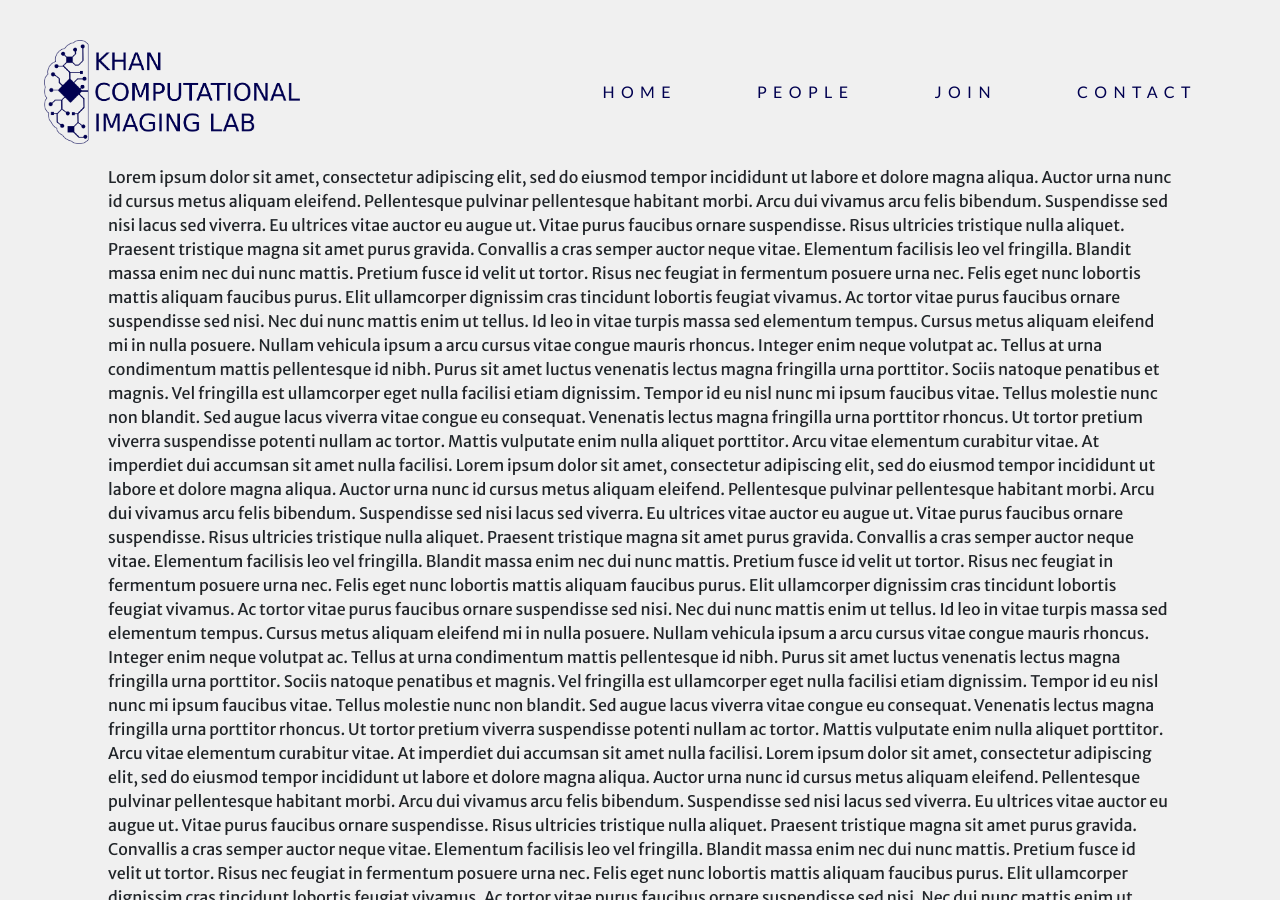
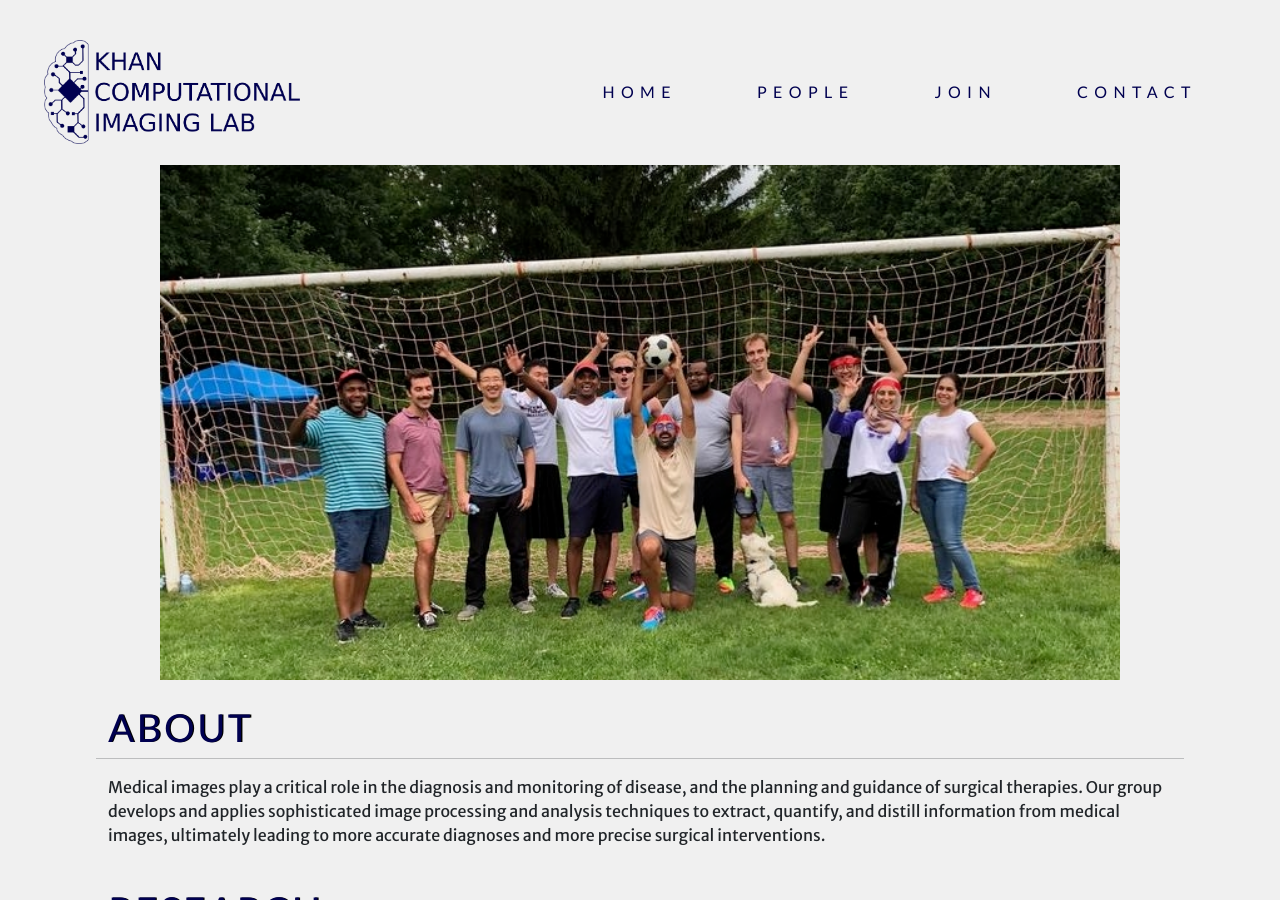
Before and after one commit to khanlab/khanlab.github.io, a Jekyll site: the page built from index.html, in a window 1280 px wide and 900 px high. Built offline with Jekyll 4.4.1, drawn with Linux system fonts in a browser that asks for light colours; nearby versions of some CDN libraries; some of the changed text lies outside the part shown.

Commit message:
save current version of index

```diff
--- a/index.html
+++ b/index.html
@@ -2,15 +2,60 @@
 layout: base
 permalink: /
 title: "HOME |"
+style: /assets/css/index.css
 ---
-Lorem ipsum dolor sit amet, consectetur adipiscing elit, sed do eiusmod tempor incididunt ut labore et dolore magna aliqua. Auctor urna nunc id cursus metus aliquam eleifend. Pellentesque pulvinar pellentesque habitant morbi. Arcu dui vivamus arcu felis bibendum. Suspendisse sed nisi lacus sed viverra. Eu ultrices vitae auctor eu augue ut. Vitae purus faucibus ornare suspendisse. Risus ultricies tristique nulla aliquet. Praesent tristique magna sit amet purus gravida. Convallis a cras semper auctor neque vitae. Elementum facilisis leo vel fringilla. Blandit massa enim nec dui nunc mattis. Pretium fusce id velit ut tortor. Risus nec feugiat in fermentum posuere urna nec. Felis eget nunc lobortis mattis aliquam faucibus purus. Elit ullamcorper dignissim cras tincidunt lobortis feugiat vivamus. Ac tortor vitae purus faucibus ornare suspendisse sed nisi. Nec dui nunc mattis enim ut tellus. Id leo in vitae turpis massa sed elementum tempus. Cursus metus aliquam eleifend mi in nulla posuere.
 
-Nullam vehicula ipsum a arcu cursus vitae congue mauris rhoncus. Integer enim neque volutpat ac. Tellus at urna condimentum mattis pellentesque id nibh. Purus sit amet luctus venenatis lectus magna fringilla urna porttitor. Sociis natoque penatibus et magnis. Vel fringilla est ullamcorper eget nulla facilisi etiam dignissim. Tempor id eu nisl nunc mi ipsum faucibus vitae. Tellus molestie nunc non blandit. Sed augue lacus viverra vitae congue eu consequat. Venenatis lectus magna fringilla urna porttitor rhoncus. Ut tortor pretium viverra suspendisse potenti nullam ac tortor. Mattis vulputate enim nulla aliquet porttitor. Arcu vitae elementum curabitur vitae. At imperdiet dui accumsan sit amet nulla facilisi.
+<!-- Grab associated files -->
+{% assign funding = site.data.index.funding %}
 
-Lorem ipsum dolor sit amet, consectetur adipiscing elit, sed do eiusmod tempor incididunt ut labore et dolore magna aliqua. Auctor urna nunc id cursus metus aliquam eleifend. Pellentesque pulvinar pellentesque habitant morbi. Arcu dui vivamus arcu felis bibendum. Suspendisse sed nisi lacus sed viverra. Eu ultrices vitae auctor eu augue ut. Vitae purus faucibus ornare suspendisse. Risus ultricies tristique nulla aliquet. Praesent tristique magna sit amet purus gravida. Convallis a cras semper auctor neque vitae. Elementum facilisis leo vel fringilla. Blandit massa enim nec dui nunc mattis. Pretium fusce id velit ut tortor. Risus nec feugiat in fermentum posuere urna nec. Felis eget nunc lobortis mattis aliquam faucibus purus. Elit ullamcorper dignissim cras tincidunt lobortis feugiat vivamus. Ac tortor vitae purus faucibus ornare suspendisse sed nisi. Nec dui nunc mattis enim ut tellus. Id leo in vitae turpis massa sed elementum tempus. Cursus metus aliquam eleifend mi in nulla posuere.
+<div class="row">
+  <div class="text-center">
+    <img id="lab-photo" src="/assets/images/index/lab_photo.png" alt="Khanlab" />
+  </div>
+</div>
+<br/>
 
-Nullam vehicula ipsum a arcu cursus vitae congue mauris rhoncus. Integer enim neque volutpat ac. Tellus at urna condimentum mattis pellentesque id nibh. Purus sit amet luctus venenatis lectus magna fringilla urna porttitor. Sociis natoque penatibus et magnis. Vel fringilla est ullamcorper eget nulla facilisi etiam dignissim. Tempor id eu nisl nunc mi ipsum faucibus vitae. Tellus molestie nunc non blandit. Sed augue lacus viverra vitae congue eu consequat. Venenatis lectus magna fringilla urna porttitor rhoncus. Ut tortor pretium viverra suspendisse potenti nullam ac tortor. Mattis vulputate enim nulla aliquet porttitor. Arcu vitae elementum curabitur vitae. At imperdiet dui accumsan sit amet nulla facilisi.
+<div class="row">
+  <h2>About</h2>
+  <hr />
+  <p>
+    Medical images play a critical role in the diagnosis and monitoring of
+    disease, and the planning and guidance of surgical therapies. Our group
+    develops and applies sophisticated image processing and analysis techniques
+    to extract, quantify, and distill information from medical images,
+    ultimately leading to more accurate diagnoses and more precise surgical
+    interventions.
+  </p>
+</div>
+<br />
 
-Lorem ipsum dolor sit amet, consectetur adipiscing elit, sed do eiusmod tempor incididunt ut labore et dolore magna aliqua. Auctor urna nunc id cursus metus aliquam eleifend. Pellentesque pulvinar pellentesque habitant morbi. Arcu dui vivamus arcu felis bibendum. Suspendisse sed nisi lacus sed viverra. Eu ultrices vitae auctor eu augue ut. Vitae purus faucibus ornare suspendisse. Risus ultricies tristique nulla aliquet. Praesent tristique magna sit amet purus gravida. Convallis a cras semper auctor neque vitae. Elementum facilisis leo vel fringilla. Blandit massa enim nec dui nunc mattis. Pretium fusce id velit ut tortor. Risus nec feugiat in fermentum posuere urna nec. Felis eget nunc lobortis mattis aliquam faucibus purus. Elit ullamcorper dignissim cras tincidunt lobortis feugiat vivamus. Ac tortor vitae purus faucibus ornare suspendisse sed nisi. Nec dui nunc mattis enim ut tellus. Id leo in vitae turpis massa sed elementum tempus. Cursus metus aliquam eleifend mi in nulla posuere.
+<div class="row">
+  <h2>Research</h2>
+  <hr />
+  {% include index/research.html %}
+</div>
 
-Nullam vehicula ipsum a arcu cursus vitae congue mauris rhoncus. Integer enim neque volutpat ac. Tellus at urna condimentum mattis pellentesque id nibh. Purus sit amet luctus venenatis lectus magna fringilla urna porttitor. Sociis natoque penatibus et magnis. Vel fringilla est ullamcorper eget nulla facilisi etiam dignissim. Tempor id eu nisl nunc mi ipsum faucibus vitae. Tellus molestie nunc non blandit. Sed augue lacus viverra vitae congue eu consequat. Venenatis lectus magna fringilla urna porttitor rhoncus. Ut tortor pretium viverra suspendisse potenti nullam ac tortor. Mattis vulputate enim nulla aliquet porttitor. Arcu vitae elementum curabitur vitae. At imperdiet dui accumsan sit amet nulla facilisi.
+<div class="row">
+  <div class="col-lg-6 col-sm-6">
+    <h2>News</h2>
+    <hr />
+    {% include index/news.html %}
+  </div>
+
+  <div class="col-lg-6 col-sm-6">
+    <h2>Publications</h2>
+    <hr />
+    {% include index/publications.html %}
+  </div>
+</div>
+<br />
+
+<div class="row">
+  <h2>Funding</h2>
+  <hr />
+  <div class="row justify-content-center">
+    {% for source in funding %}
+    <img class="funding" alt="{{ source.name }}" src="{{ source.image }}" />
+    {% endfor %}
+  </div>
+</div>
```
